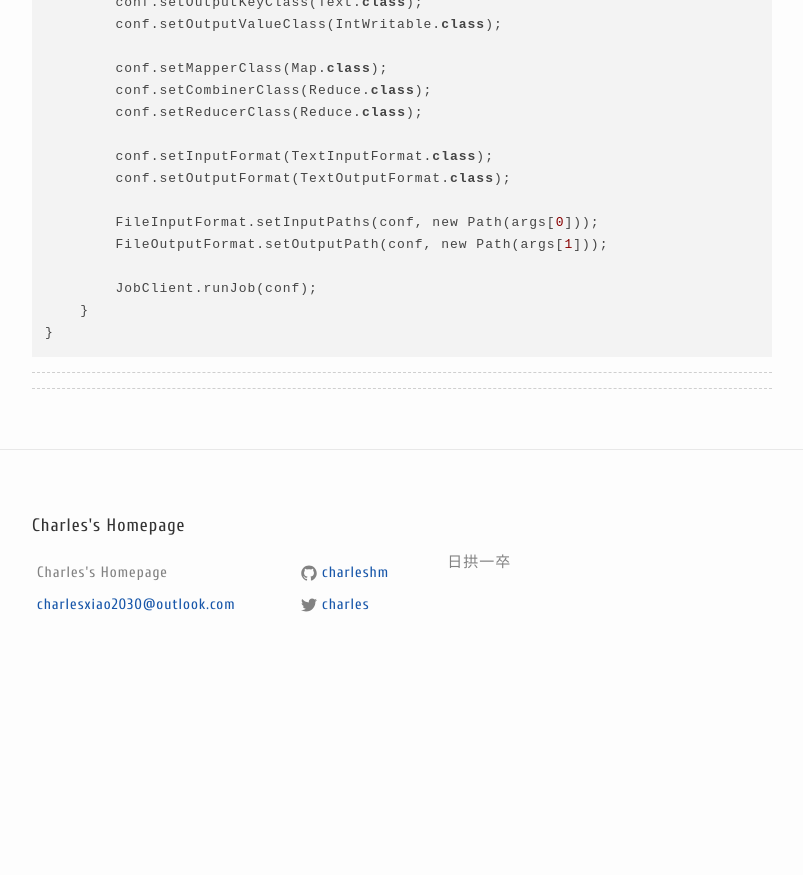
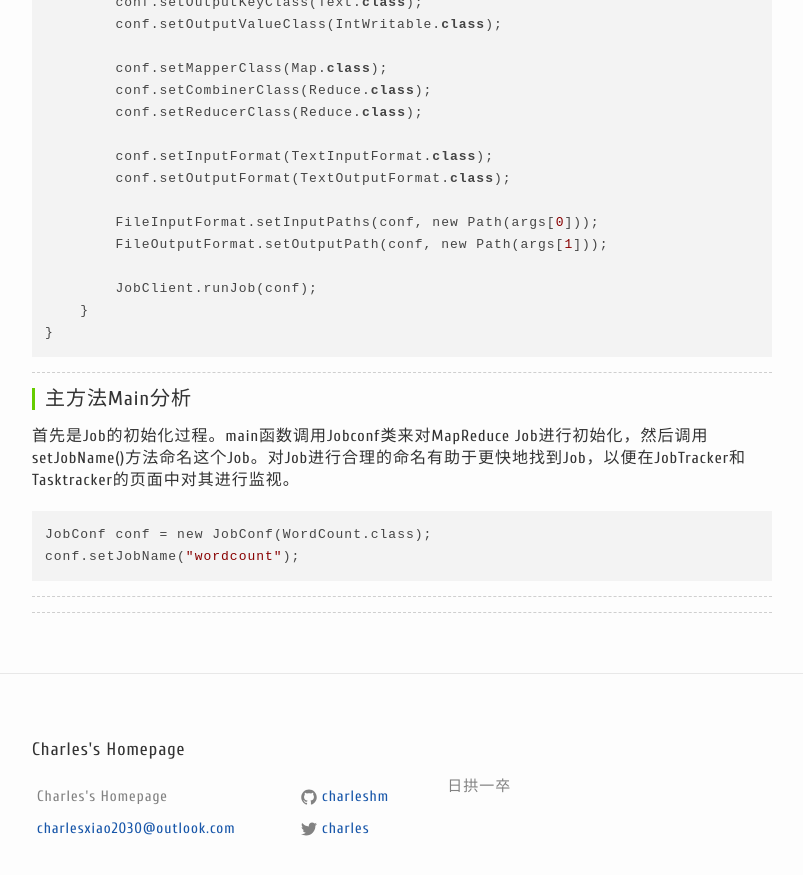
Before and after one commit to charleshm/charleshm.github.io, a Jekyll site: the page built from _posts/2016-04-12-mapreduce-wordcount.md, in a window 1280 px wide and 900 px high, scrolled down 2547 px. Shown: the top 875 px of the window, without its empty margins (238-1041 px from the left). Built offline with Jekyll 4.4.1, drawn with Linux system fonts in a browser that asks for light colours; nearby versions of some CDN libraries; comment, search, counter and statistics services are not loaded; before the commit the page ends 3223 px from its top, so only the background shows below that.

Commit message:
mapreduce wordcount

```diff
--- a/_posts/2016-04-12-mapreduce-wordcount.md
+++ b/_posts/2016-04-12-mapreduce-wordcount.md
@@ -104,5 +104,15 @@ public class WordCount {
 }
 {% endhighlight %}
 
+----------
+
+#### 主方法Main分析
+首先是Job的初始化过程。main函数调用Jobconf类来对MapReduce Job进行初始化，然后调用setJobName()方法命名这个Job。对Job进行合理的命名有助于更快地找到Job，以便在JobTracker和Tasktracker的页面中对其进行监视。
+
+{% highlight c++ %}
+JobConf conf = new JobConf(WordCount.class);
+conf.setJobName("wordcount");
+{% endhighlight %}
+
   [1]: http://7xjbdi.com1.z0.glb.clouddn.com/optimized-ec2d.png
   [2]: http://7xjbdi.com1.z0.glb.clouddn.com/word-count-as-mapreduce.png
```
